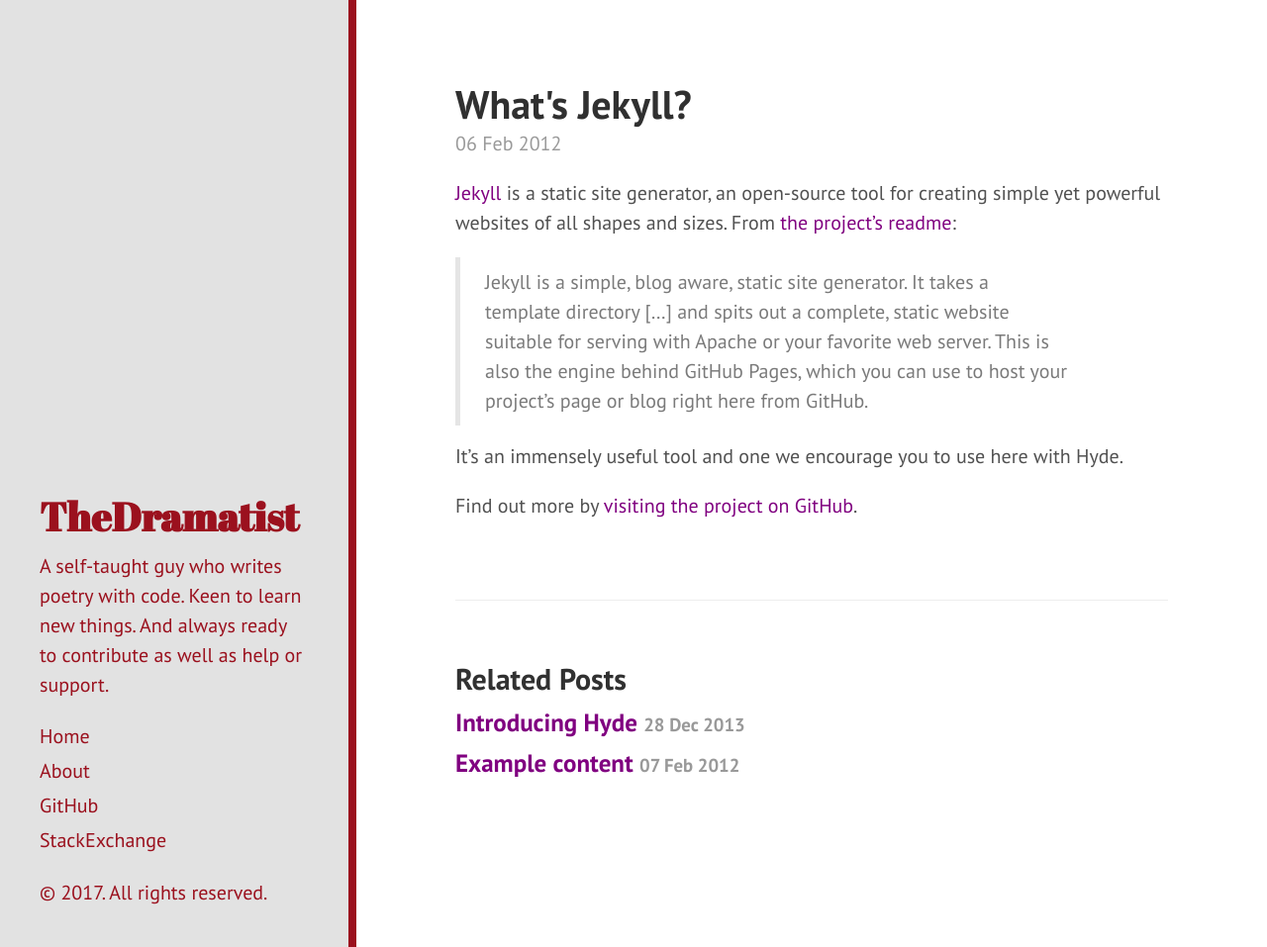
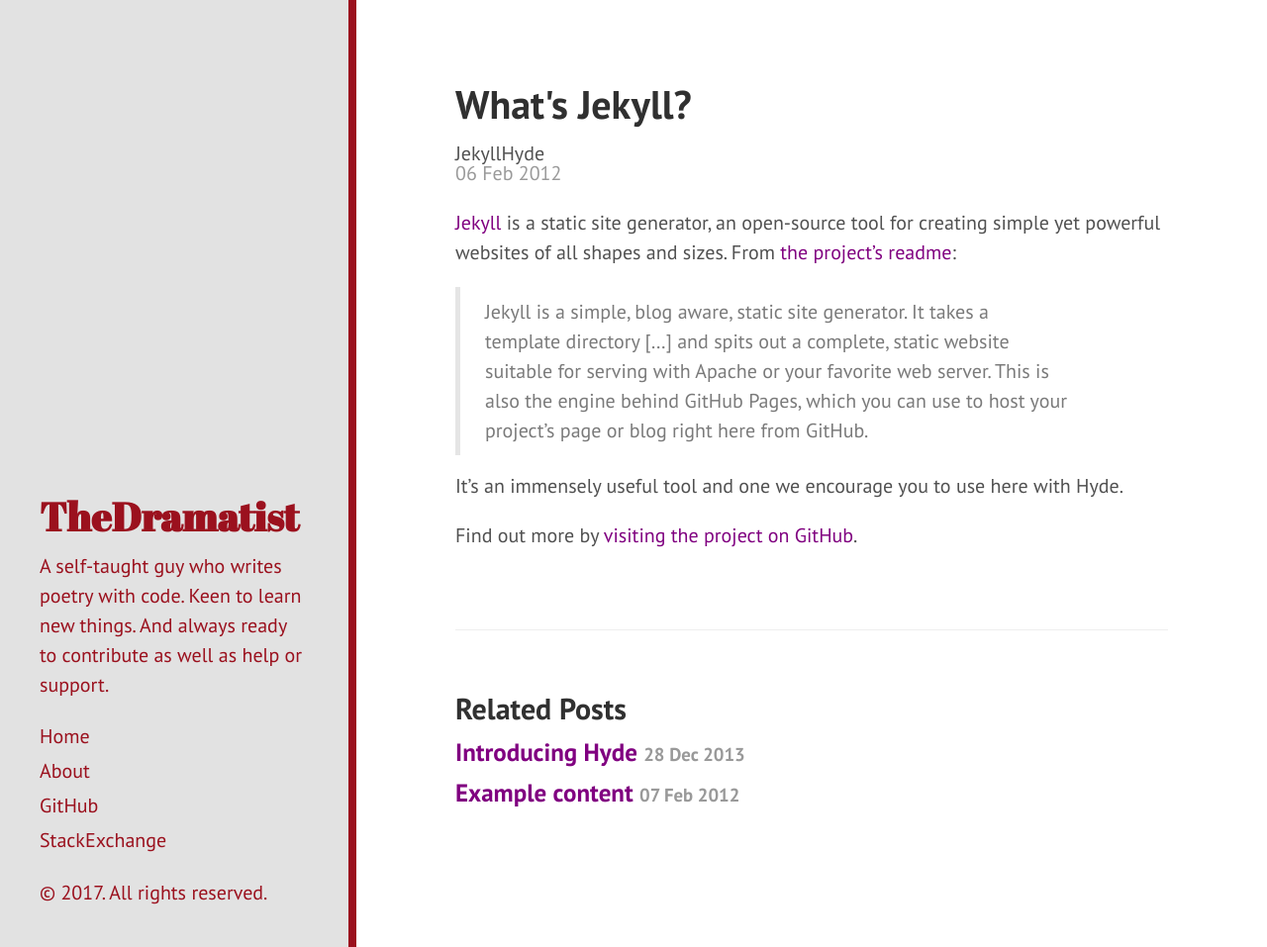
Before and after one commit to khanrn/codemascot.github.io, a Jekyll site: the page built from _posts/2012-02-06-whats-jekyll.md, in a window 1280 px wide and 957 px high. Shown: the whole window at 99% size. Built offline with Jekyll 4.4.1, drawn with Linux system fonts in a browser that asks for light colours; Markdown is read by kramdown in place of the engine named in the settings.

Commit message:
Categories Added

```diff
--- a/_layouts/post.html
+++ b/_layouts/post.html
@@ -4,6 +4,7 @@
 
 <div class="post">
   <h1 class="post-title">{{ page.title }}</h1>
+  <div class="categories">  <span>{{ page.categories | join: '</span><span>' }}</span></div>
   <span class="post-date">{{ page.date | date_to_string }}</span>
   {{ content }}
 </div>
--- a/_posts/2012-02-06-whats-jekyll.md
+++ b/_posts/2012-02-06-whats-jekyll.md
@@ -1,6 +1,9 @@
 ---
 layout: post
 title: What's Jekyll?
+categories:
+- Jekyll
+- Hyde
 ---
 
 [Jekyll](http://jekyllrb.com) is a static site generator, an open-source tool for creating simple yet powerful websites of all shapes and sizes. From [the project's readme](https://github.com/mojombo/jekyll/blob/master/README.markdown):
```
